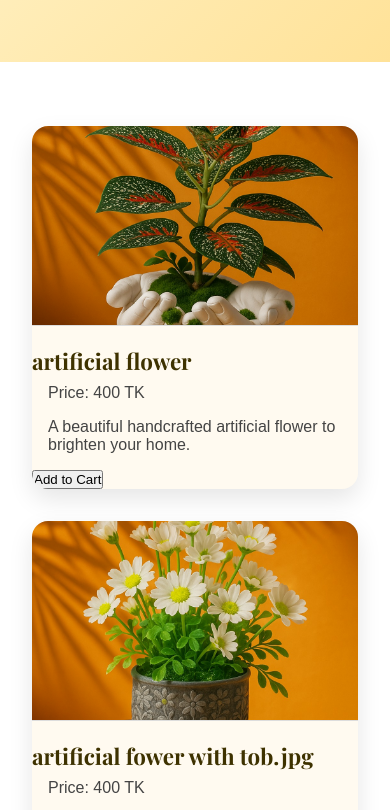
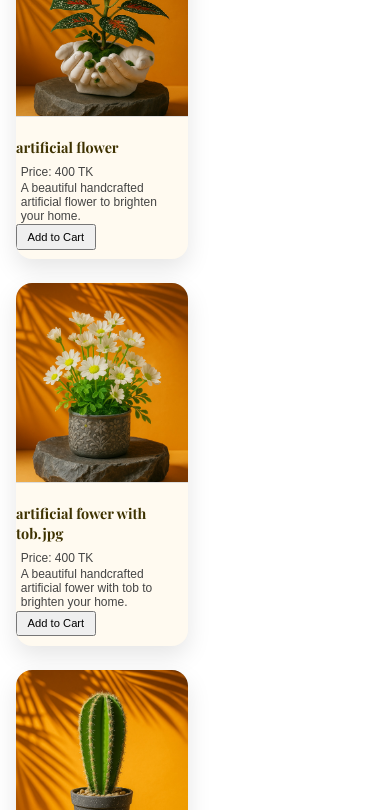
Before and after one commit to leafnloom/leaf-loom, a plain HTML site: page index.html in a window 390 px wide. Shown: the part 464-1274 px from the top of the page. Drawn offline with nearby package versions, Linux system fonts and the light colour scheme; a web font is replaced by a local one.

Commit message:
Update index.html

```diff
--- a/index.html
+++ b/index.html
@@ -247,6 +247,42 @@
 .close:hover {
   color: #ffdd57;
 }
+/* === Mobile Responsive Tweaks === */
+@media (max-width: 768px) {
+  .grid {
+    justify-content: flex-start;
+    gap: 0.5rem;
+    padding: 1rem;
+  }
+
+  .product {
+    width: 48%;
+    margin-bottom: 1rem;
+    padding-bottom: 0.6rem;
+  }
+
+  .product h3 {
+    font-size: 0.9rem;
+  }
+
+  .product p {
+    font-size: 0.75rem;
+    margin: 0.1rem 0.3rem;
+  }
+
+  .product button {
+    font-size: 0.7rem;
+    padding: 0.3rem 0.6rem;
+  }
+
+  .hero h1 {
+    font-size: 2.2rem;
+  }
+
+  .hero .typed-text {
+    font-size: 1rem;
+  }
+}
 
   </style>
 </head>
```
